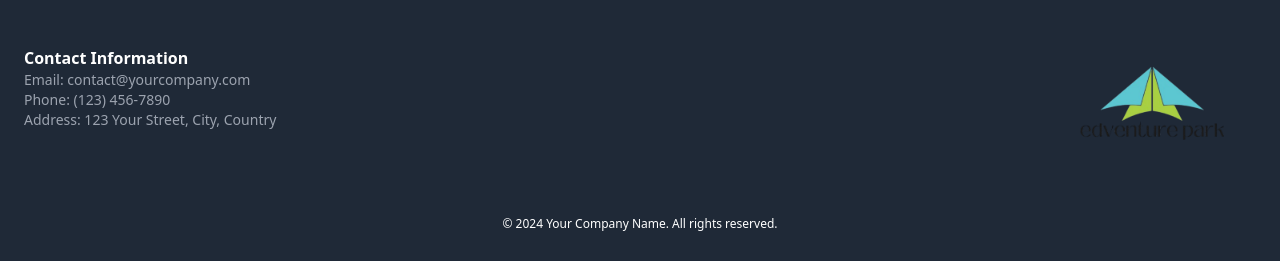
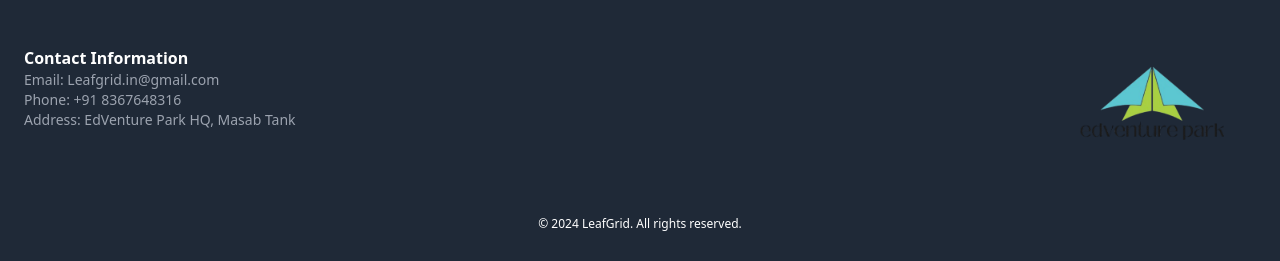
Before and after one commit to madihamaz/LeafGrid.in, a React (Vite) app: page / in a window 1280 px wide. Shown: the part 5060-5321 px from the top of the page. Built offline with nearby package versions, Linux system fonts and the light colour scheme.

Commit message:
Update Footer1.tsx

```diff
--- a/src/components/Footer1.tsx
+++ b/src/components/Footer1.tsx
@@ -7,9 +7,9 @@ const Footer: React.FC = () => {
         <div className="flex flex-col md:flex-row justify-between items-center">
           <div className="flex flex-col mb-1 md:mb-0"> {/* Reduced bottom margin */}
             <h5 className="font-bold text-md">Contact Information</h5> {/* Reduced font size */}
-            <p className="text-gray-400 text-sm">Email: contact@yourcompany.com</p> {/* Reduced font size */}
-            <p className="text-gray-400 text-sm">Phone: (123) 456-7890</p> {/* Reduced font size */}
-            <p className="text-gray-400 text-sm">Address: 123 Your Street, City, Country</p> {/* Reduced font size */}
+            <p className="text-gray-400 text-sm">Email: Leafgrid.in@gmail.com</p> {/* Reduced font size */}
+            <p className="text-gray-400 text-sm">Phone: +91 8367648316</p> {/* Reduced font size */}
+            <p className="text-gray-400 text-sm">Address: EdVenture Park HQ, Masab Tank </p> {/* Reduced font size */}
           </div>
           <div className="text-center mb-1 md:mb-0"> {/* Reduced bottom margin */}
             <p className="text-2xl font-semibold">Incubated at</p> {/* Reduced font size */}
@@ -22,7 +22,7 @@ const Footer: React.FC = () => {
           </div>
         </div>
         <div className="text-center mt-2"> {/* Reduced top margin */}
-          <p className="text-xs">&copy; {new Date().getFullYear()} Your Company Name. All rights reserved.</p> {/* Reduced font size */}
+          <p className="text-xs">&copy; {new Date().getFullYear()} LeafGrid. All rights reserved.</p> {/* Reduced font size */}
         </div>
       </div>
     </footer>
```
